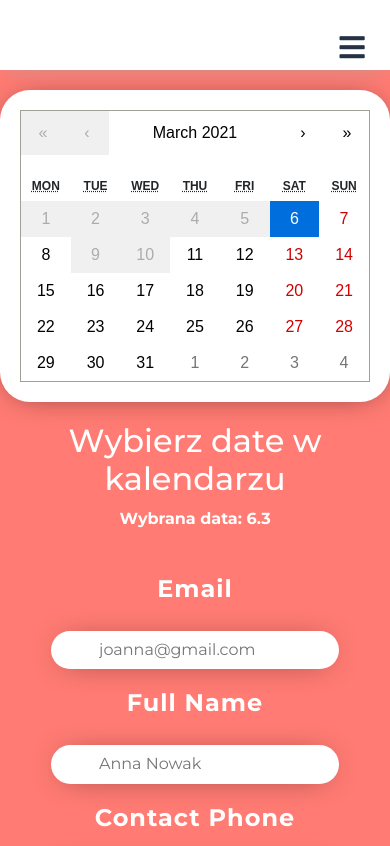
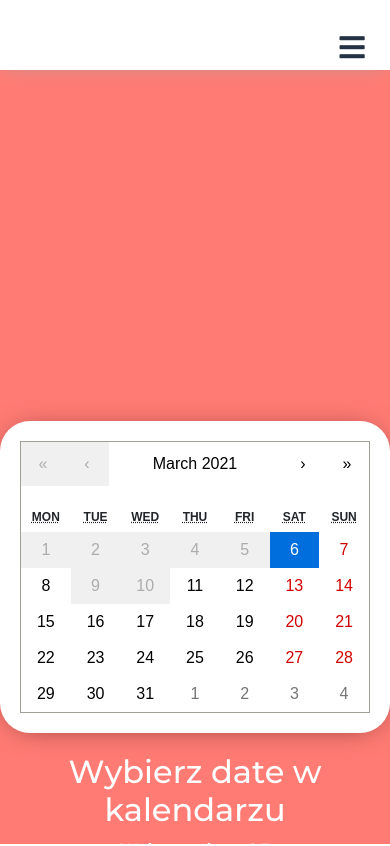
Before and after one commit to zbigniewstefaniuk/nails-reservation-page, a React (Create React App) app: page /booknail in a window 390 px wide. Shown: the top 846 px of the page. Built offline with nearby package versions, Linux system fonts and the light colour scheme.

Commit message:
fix: incresses marginTop on calendar

```diff
--- a/src/styles/CalendarApp.module.css
+++ b/src/styles/CalendarApp.module.css
@@ -74,4 +74,10 @@ input {
   -webkit-box-shadow: 0px 2px 31px -13px rgba(0, 0, 0, 0.75);
           box-shadow: 0px 2px 31px -13px rgba(0, 0, 0, 0.75);
 }
+
+@media (max-width: 800px) {
+  calendar {
+    margin-top: 90%;
+  }
+}
 /*# sourceMappingURL=CalendarApp.module.css.map */
--- a/src/styles/CalendarApp.module.scss
+++ b/src/styles/CalendarApp.module.scss
@@ -57,3 +57,10 @@ input {
     margin: 1rem auto;
     box-shadow: $box-shadow;
 }
+
+// phones
+@media (max-width: 800px) {
+    calendar {
+margin-top: 90%
+    }
+}
```
Also changed, not shown: 1 other file (tests, documents, lock files or other folders).
